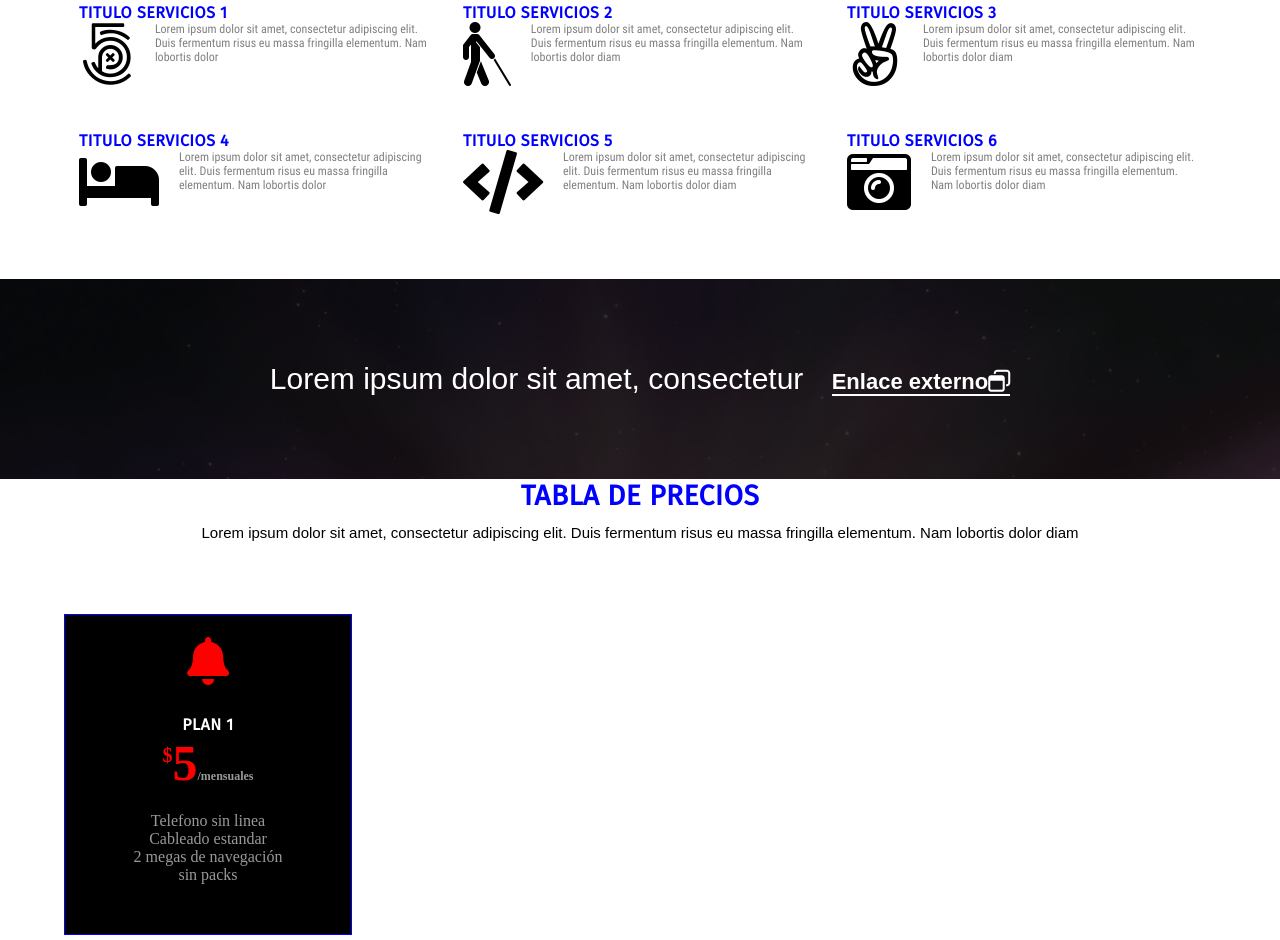
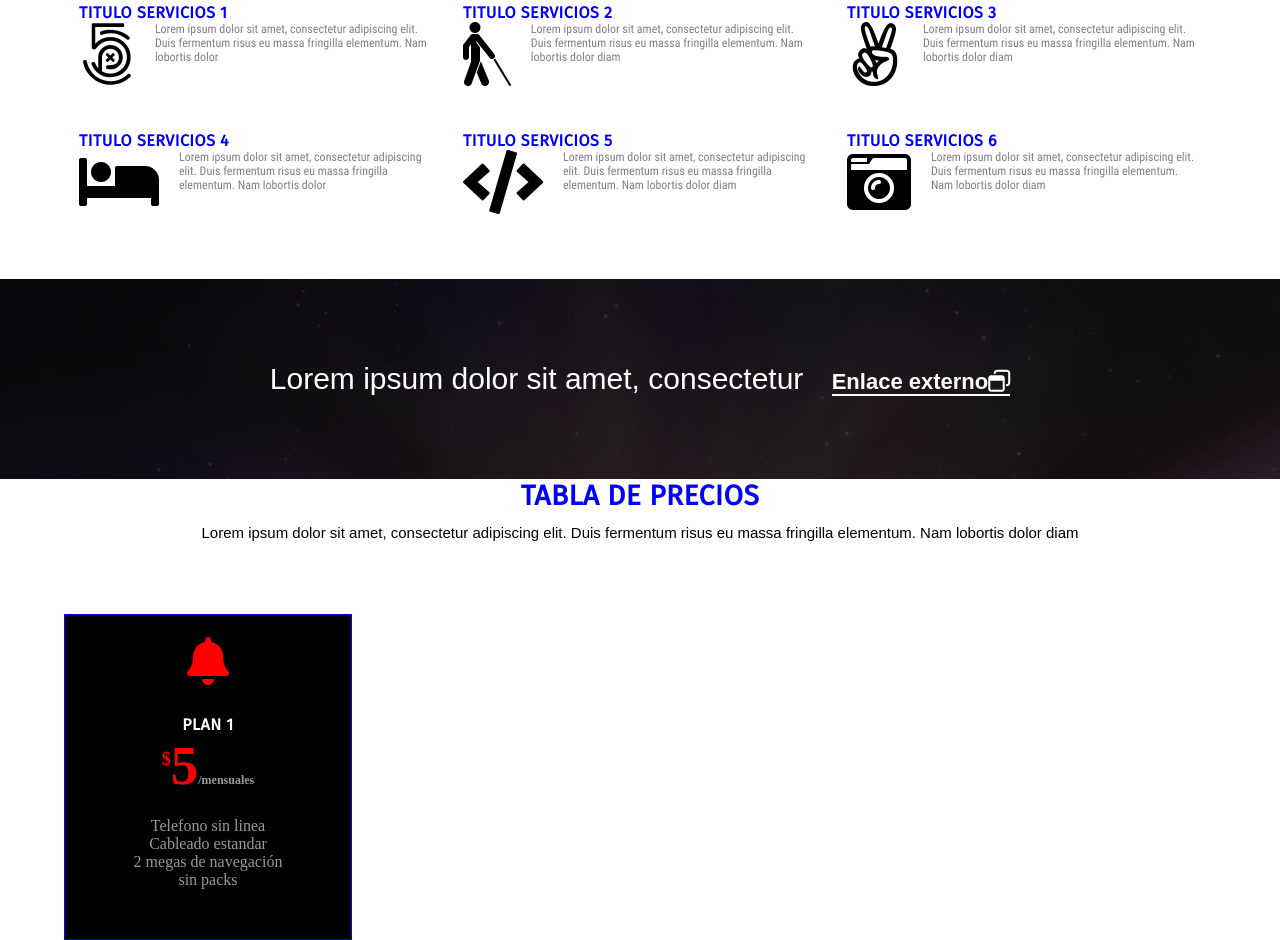
Before and after one commit to kuepululupu/HTMLUdemy, a plain HTML site: page Menu corporativo/index.html in a window 1280 px wide. Shown: the part 1618-2558 px from the top of the page. Drawn offline with nearby package versions, Linux system fonts and the light colour scheme; animation ran at ten frames a second.

Commit message:
Minuto 12:13 Cómo hacer una tabla de precios

```diff
--- a/Menu corporativo/tabla.css
+++ b/Menu corporativo/tabla.css
@@ -24,12 +24,12 @@
 }
 .precio-1{
 	color:red;
-	font-size: 50px;
+	font-size: 55px;
 	font-weight: bold;
 }
 .dolar{
 	color:red;
-	font-size: 20px;
+	font-size: 18px;
 	vertical-align: super;
 }
 .mes{
```
